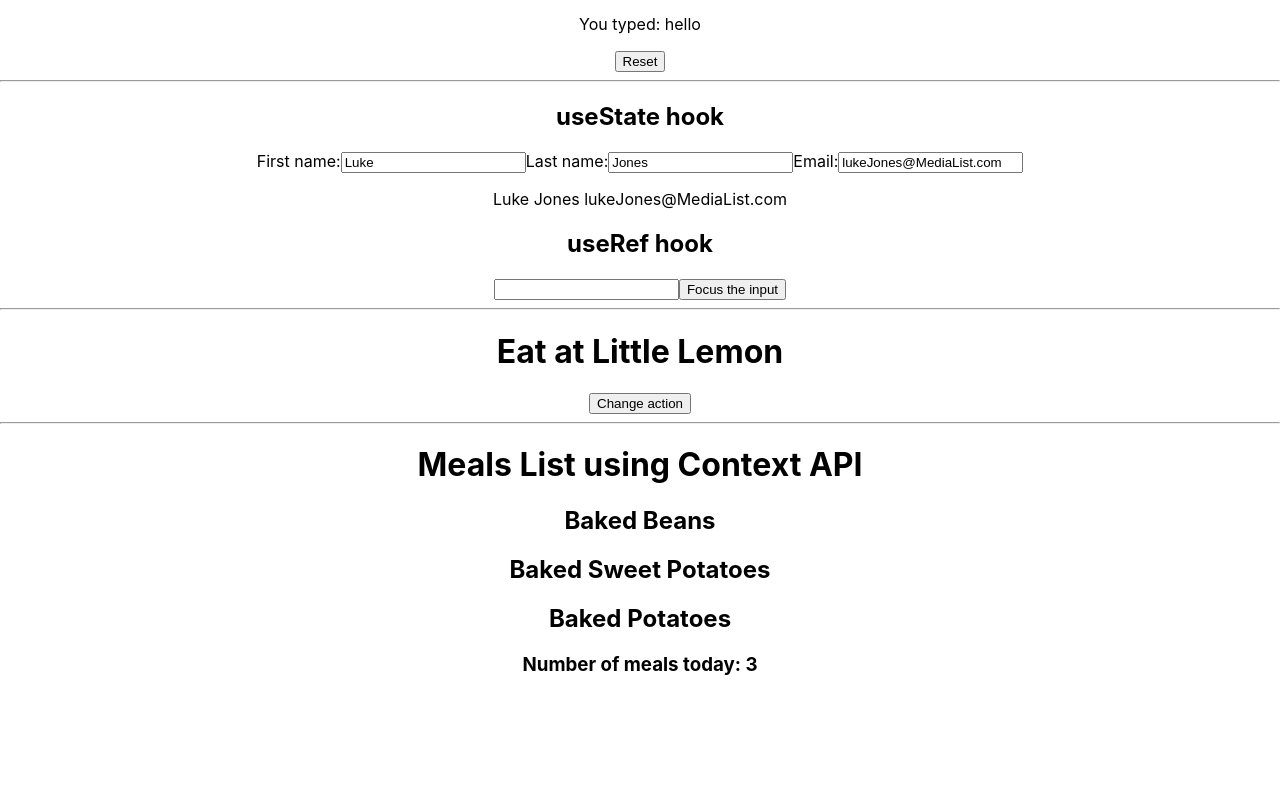
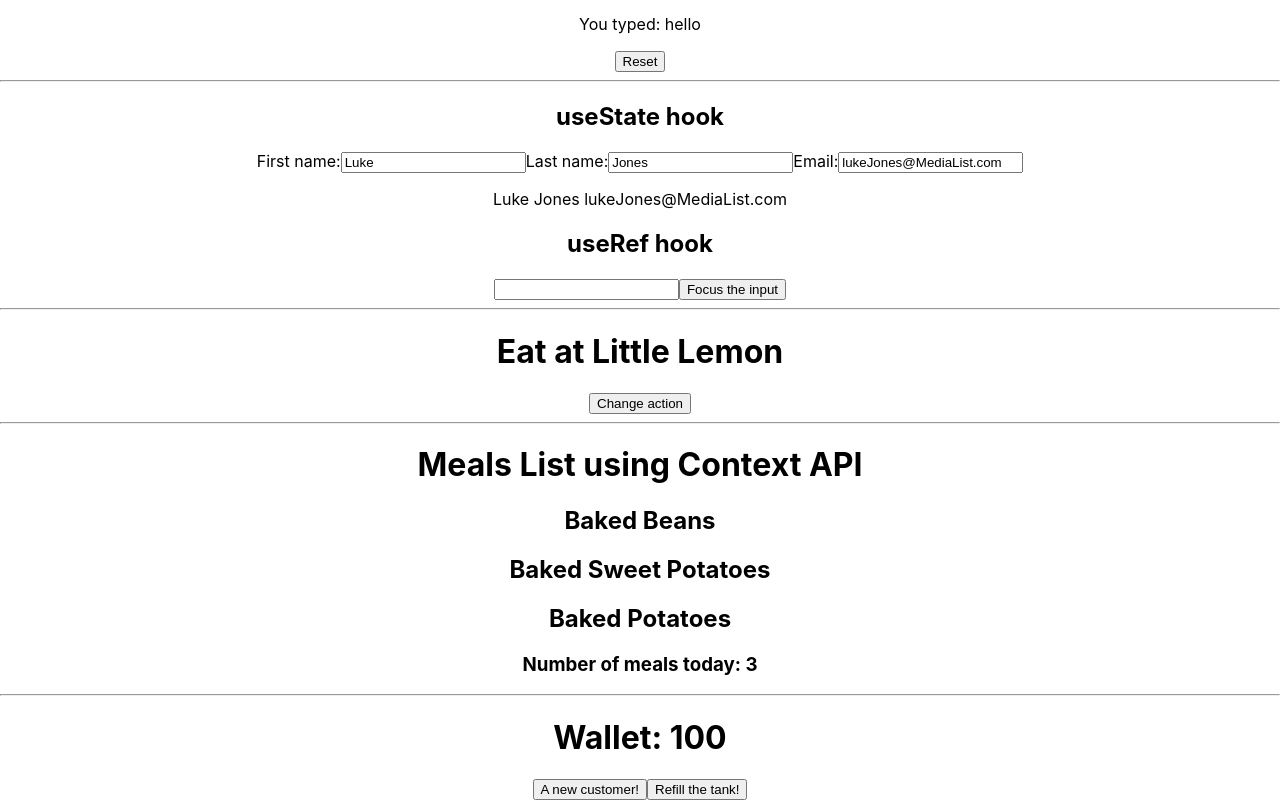
Before and after one commit to dwaxgio/meta-react-core, a React (Create React App) app: page / in a window 1280 px wide. Shown: the part 1847-2647 px from the top of the page. Before the commit the page ends 2541 px from the top, so only its background shows below. Built offline with nearby package versions, Linux system fonts and the light colour scheme.

Commit message:
HookReducer component added

```diff
--- a/src/App.js
+++ b/src/App.js
@@ -16,6 +16,7 @@
 import StateManagementMealsProvider from "./providers/StateManagementMealsProvider";
 import StateManagementMealsList from "./components/StateManagementMealsList";
 import StateManagementMealsCounter from "./components/StateManagementMealsCounter";
+import HookReducer from "./components/HookReducer";
 
 const bool = false;
 const str1 = "just";
@@ -66,6 +67,8 @@
           <StateManagementMealsList />
           <StateManagementMealsCounter />
         </StateManagementMealsProvider>
+        <hr />
+        <HookReducer />
       </div>
     </div>
   );
--- /dev/null
+++ b/src/components/HookReducer.js
@@ -0,0 +1,28 @@
+import { useReducer } from "react";
+
+const HookReducerHandler = (state, action) => {
+  if (action.type === "ride") return { money: state.money + 10 };
+  if (action.type === "fuel") return { money: state.money - 50 };
+  return new Error();
+};
+
+const HookReducer = () => {
+  const initialState = { money: 100 };
+  const [state, dispatch] = useReducer(HookReducerHandler, initialState);
+
+  return (
+    <div>
+      <h1>Wallet: {state.money}</h1>
+      <div>
+        <button onClick={() => dispatch({ type: "ride" })}>
+          A new customer!
+        </button>
+        <button onClick={() => dispatch({ type: "fuel" })}>
+          Refill the tank!
+        </button>
+      </div>
+    </div>
+  );
+};
+
+export default HookReducer;
```
